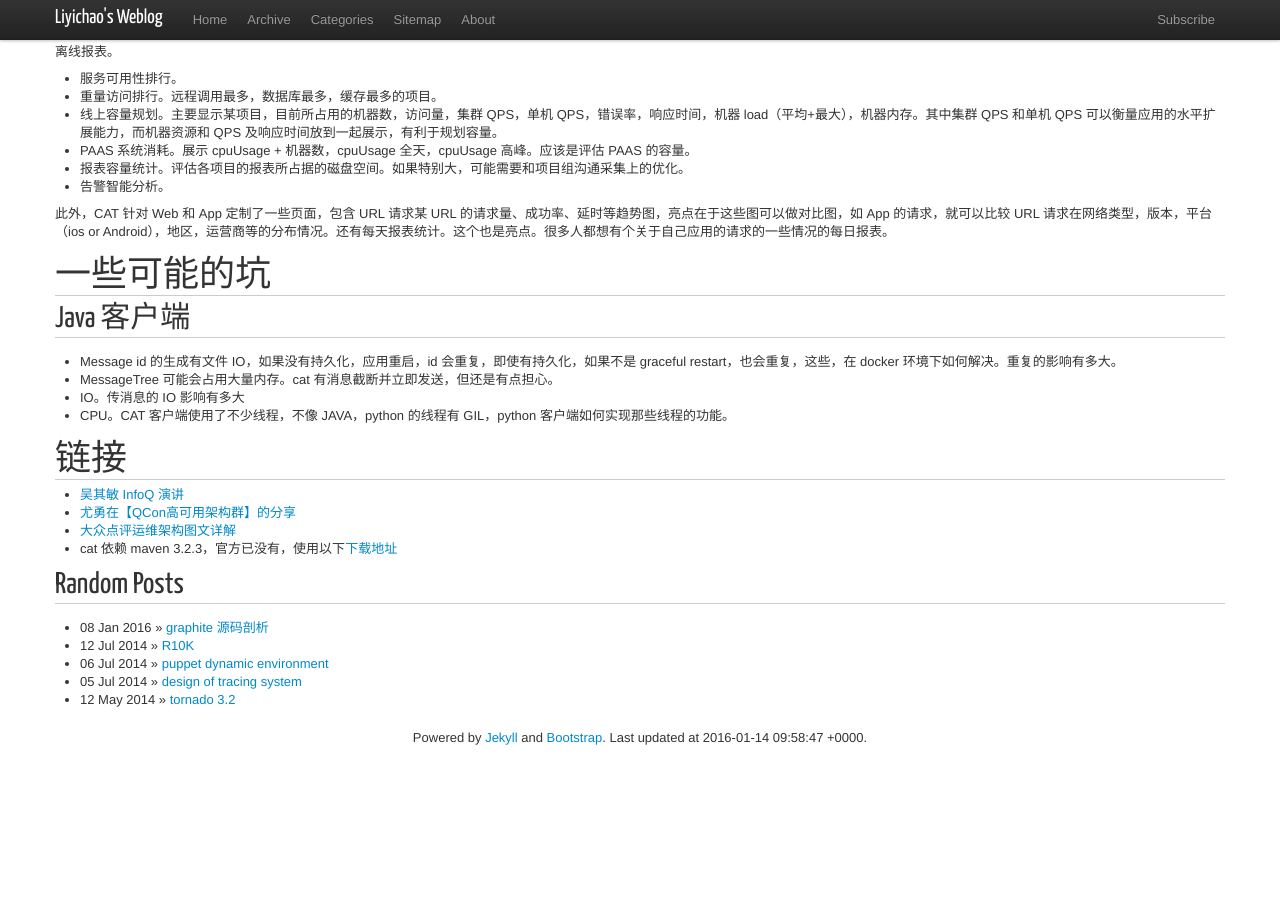
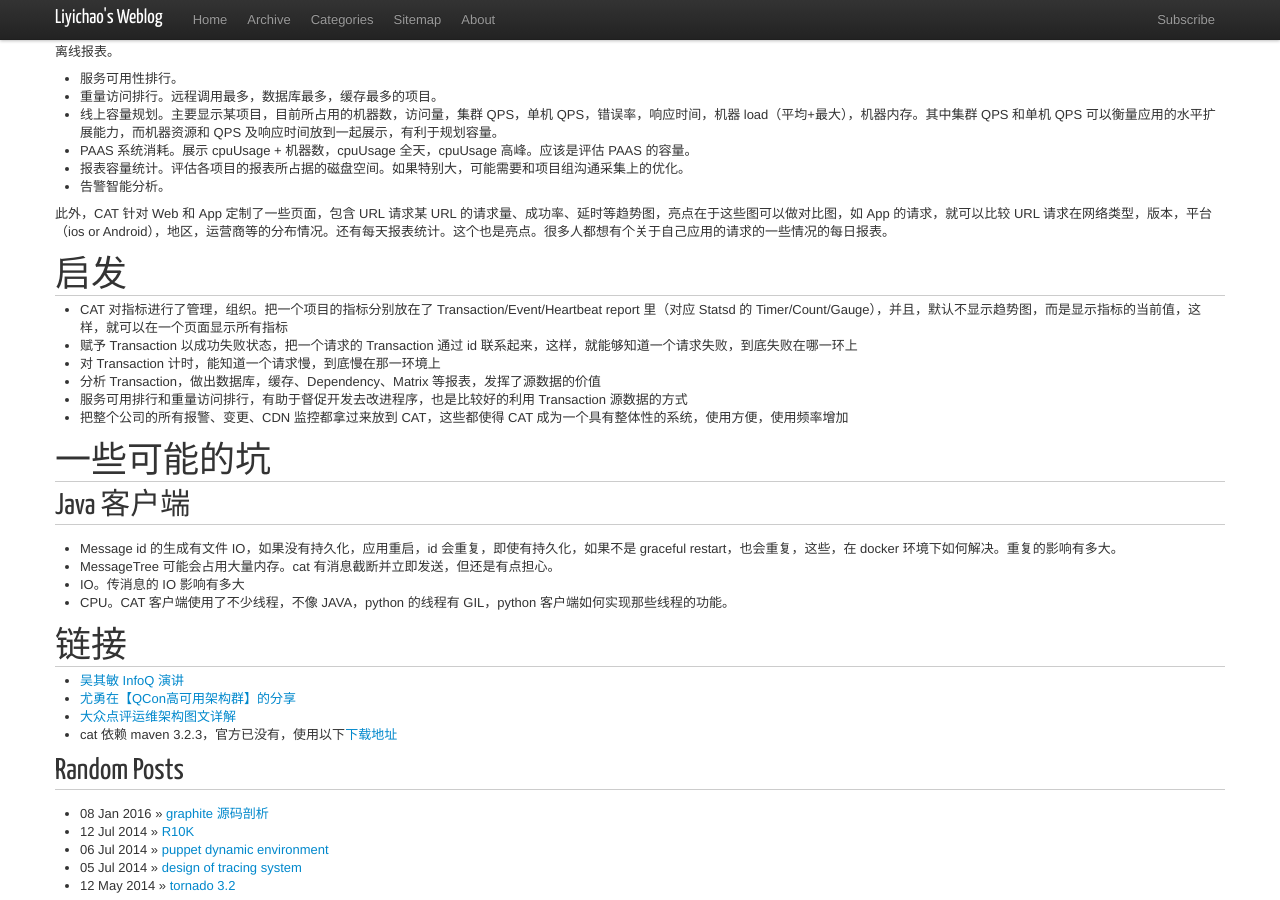
Before and after one commit to liyichao/liyichao.github.io, a Jekyll site: the page built from _posts/2016/2016-01-13-introduction-to-cat.md, in a window 1280 px wide and 900 px high, scrolled down 19102 px. Built offline with Jekyll 4.4.1, drawn with Linux system fonts in a browser that asks for light colours; nearby versions of some CDN libraries; Markdown is read by kramdown in place of the engine named in the settings; comment, search, counter and statistics services are not loaded; before the commit the page ends 19889 px from its top, so only the background shows below that.

Commit message:
Add more summary.

```diff
--- a/_posts/2016/2016-01-13-introduction-to-cat.md
+++ b/_posts/2016/2016-01-13-introduction-to-cat.md
@@ -342,6 +342,15 @@ System report。
 
 此外，CAT 针对 Web 和 App 定制了一些页面，包含 URL 请求某 URL 的请求量、成功率、延时等趋势图，亮点在于这些图可以做对比图，如 App 的请求，就可以比较 URL 请求在网络类型，版本，平台（ios or Android），地区，运营商等的分布情况。还有每天报表统计。这个也是亮点。很多人都想有个关于自己应用的请求的一些情况的每日报表。
 
+# 启发
+
+* CAT 对指标进行了管理，组织。把一个项目的指标分别放在了 Transaction/Event/Heartbeat report 里（对应 Statsd 的 Timer/Count/Gauge），并且，默认不显示趋势图，而是显示指标的当前值，这样，就可以在一个页面显示所有指标
+* 赋予 Transaction 以成功失败状态，把一个请求的 Transaction 通过 id 联系起来，这样，就能够知道一个请求失败，到底失败在哪一环上
+* 对 Transaction 计时，能知道一个请求慢，到底慢在那一环境上
+* 分析 Transaction，做出数据库，缓存、Dependency、Matrix 等报表，发挥了源数据的价值
+* 服务可用排行和重量访问排行，有助于督促开发去改进程序，也是比较好的利用 Transaction 源数据的方式
+* 把整个公司的所有报警、变更、CDN 监控都拿过来放到 CAT，这些都使得 CAT 成为一个具有整体性的系统，使用方便，使用频率增加
+
 # 一些可能的坑
 
 ## Java 客户端
```
